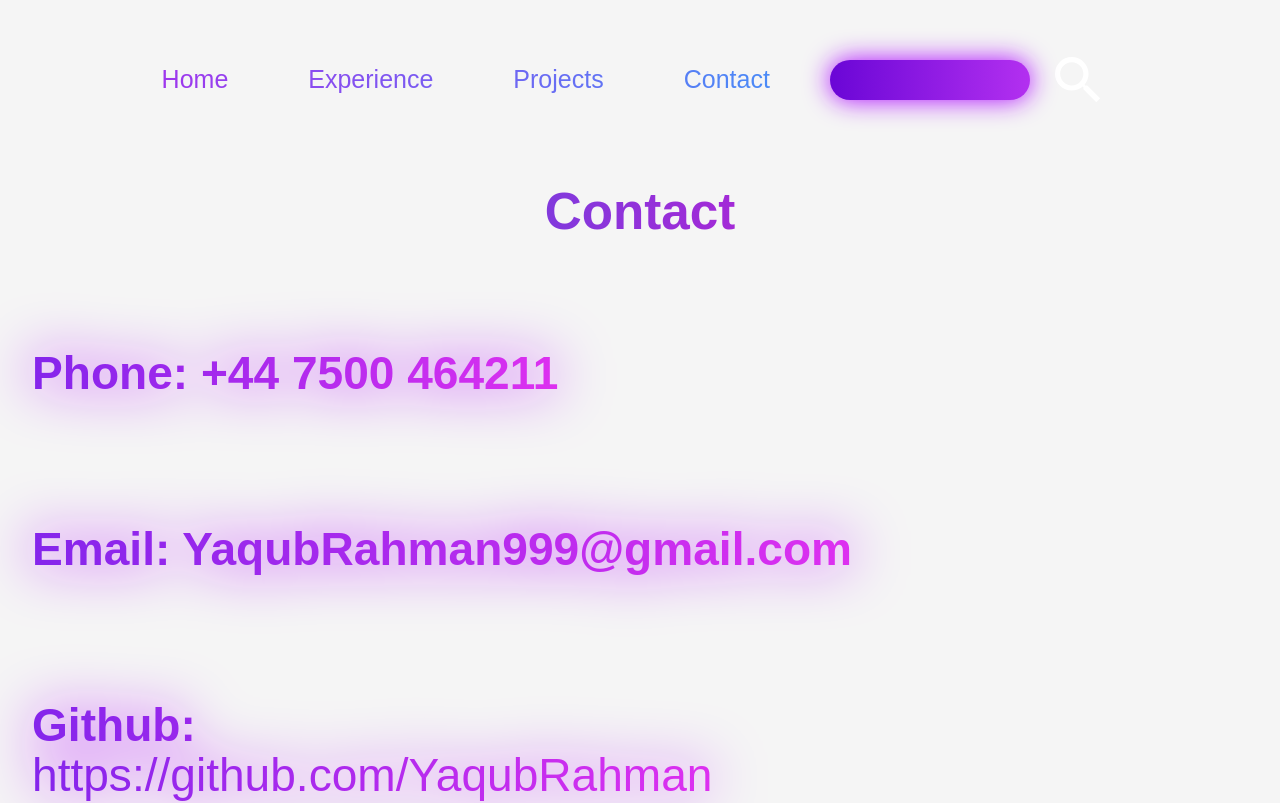
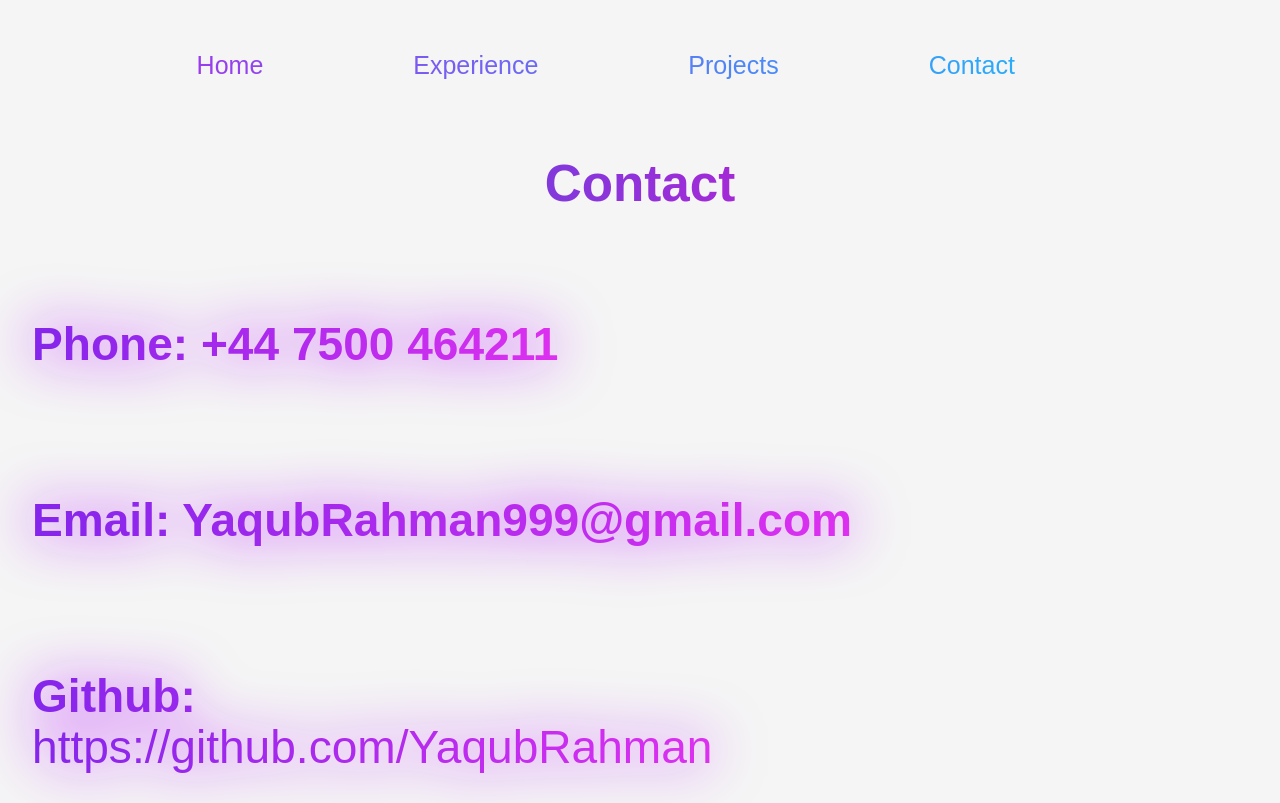
Before and after one commit to YaqubRahman/Yaqub_PortfolioV2, a React (Vite) app: page /#/contact in a window 1280 px wide. Shown: the top 803 px of the page. Built offline with nearby package versions, Linux system fonts and the light colour scheme.

Commit message:
removed: navbar

```diff
--- a/src/components/Experience.css
+++ b/src/components/Experience.css
@@ -1,4 +1,4 @@
-.experienceimages{
+.experienceimages {
   filter: drop-shadow(0 0 1em #4400fffa);
   width: 5px; /* Adjust the width as needed */
   height: auto; /* Maintain aspect ratio */
@@ -7,11 +7,11 @@
 }
 
 .silver-text {
-  color: #C0C0C0; /* Silver color */
+  color: #c0c0c0; /* Silver color */
   background: none; /* Ensure it doesn't inherit the gradient */
   -webkit-background-clip: unset; /* Unset the background-clip property */
-  -webkit-text-fill-color: #C0C0C0;
-  filter: drop-shadow(0 0 1.25rem #C0C0C0);
+  -webkit-text-fill-color: #c0c0c0;
+  filter: drop-shadow(0 0 1.25rem #c0c0c0);
 }
 
 .bronze-text {
@@ -23,18 +23,14 @@
 }
 
 .gold-text {
-  color: #FFD700;
+  color: #ffd700;
   background: none; /* Ensure it doesn't inherit the gradient */
   -webkit-background-clip: unset; /* Unset the background-clip property */
-  -webkit-text-fill-color: #FFD700;
-  filter: drop-shadow(0 0 1.25rem #FFD700);
-
+  -webkit-text-fill-color: #ffd700;
+  filter: drop-shadow(0 0 1.25rem #ffd700);
 }
 
-
-
-.experiencetext{
-
+.experiencetext {
 }
 
 .encodeexperience {
@@ -71,7 +67,7 @@
 }
 
 .experiencehero-subtitle {
-  font-size: 2.0rem;
+  font-size: 2rem;
   font-weight: 700;
   line-height: 1.2;
   margin-bottom: 1.5rem;
@@ -81,5 +77,4 @@
   background: linear-gradient(to right, #d425eb, #3330f0);
   -webkit-background-clip: text;
   -webkit-text-fill-color: transparent;
-
 }
--- a/src/components/Navbar.css
+++ b/src/components/Navbar.css
@@ -1,10 +1,9 @@
-.navbar{
+.navbar {
   width: 500px;
   display: flex;
   align-items: center;
   justify-content: space-between;
   padding: 15px 7%;
-
 }
 
 .navbar ul {
@@ -16,7 +15,7 @@
 }
 
 .navbar ul li {
-    margin: 0 40px;
+  margin: 0 75px;
 }
 .search-box {
   display: flex;
--- a/src/components/Navbar.tsx
+++ b/src/components/Navbar.tsx
@@ -1,10 +1,10 @@
-import { Link } from 'react-router-dom';
-import './Navbar.css'
-import search_icon_light from '../assets/search-w.png'
+import { Link } from "react-router-dom";
+import "./Navbar.css";
+import search_icon_light from "../assets/search-w.png";
 
 const Navbar = () => {
   return (
-        <div className='navbar'>
+    <div className="navbar">
       <h1></h1>
       <ul>
         <li>
@@ -20,13 +20,8 @@ const Navbar = () => {
           <Link to="/Contact">Contact</Link>
         </li>
       </ul>
-            <div className='search-box'>
-                <input type="text" placeholder='Search'/>
-                <img src={search_icon_light} alt=""/>
     </div>
-            <img src="" alt="" className='toggle-icon'/>
-        </div>
-    )
-}
+  );
+};
 
-export default Navbar
+export default Navbar;
```
Lines whose indentation alone changed are shown as unchanged.
